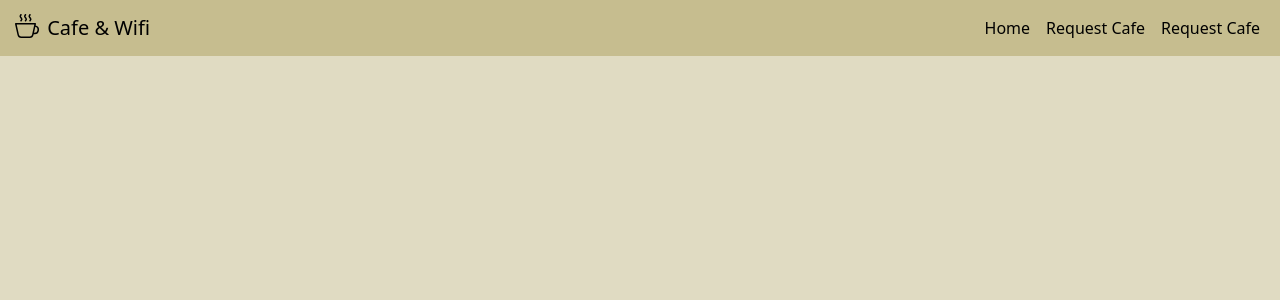
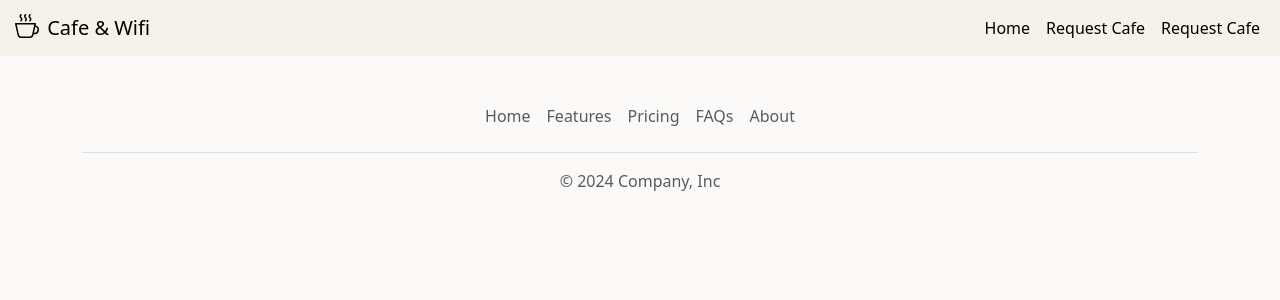
Before and after one commit to mhrafin/Cafe-Wifi-Website, a Flask app: template templates/base.html in a window 1280 px wide. Shown: the top 300 px of the page. Run offline with Flask 3, Linux system fonts and the light colour scheme; the template is opened without the code that fills it, so the values that code supplies are empty.

Commit message:
Add footer

```diff
--- a/templates/base.html
+++ b/templates/base.html
@@ -12,9 +12,10 @@
     />
   </head>
 
-  <body style="background-color: #e0dbc2;">
+  <body style="background-color: #fbfaf8;">
     {% include "nav.html" %}
     {% block content %}{% endblock content%}
+    {% include "footer.html" %}
     <script
       src="https://cdn.jsdelivr.net/npm/bootstrap@5.3.3/dist/js/bootstrap.bundle.min.js"
       integrity="sha384-YvpcrYf0tY3lHB60NNkmXc5s9fDVZLESaAA55NDzOxhy9GkcIdslK1eN7N6jIeHz"
--- /dev/null
+++ b/templates/footer.html
@@ -0,0 +1,22 @@
+<div class="container">
+  <footer class="py-3 my-4">
+    <ul class="nav justify-content-center border-bottom pb-3 mb-3">
+      <li class="nav-item">
+        <a href="#" class="nav-link px-2 text-body-secondary">Home</a>
+      </li>
+      <li class="nav-item">
+        <a href="#" class="nav-link px-2 text-body-secondary">Features</a>
+      </li>
+      <li class="nav-item">
+        <a href="#" class="nav-link px-2 text-body-secondary">Pricing</a>
+      </li>
+      <li class="nav-item">
+        <a href="#" class="nav-link px-2 text-body-secondary">FAQs</a>
+      </li>
+      <li class="nav-item">
+        <a href="#" class="nav-link px-2 text-body-secondary">About</a>
+      </li>
+    </ul>
+    <p class="text-center text-body-secondary">© 2024 Company, Inc</p>
+  </footer>
+</div>
--- a/templates/nav.html
+++ b/templates/nav.html
@@ -1,4 +1,4 @@
-<nav class="navbar navbar-expand-lg" style="background-color: #c6bd8f;">
+<nav class="navbar navbar-expand-lg" style="background-color: #f4f2eb;">
   <div class="container-fluid">
     <button
       class="navbar-toggler"
```
Also changed, not shown: templates/home.html (+64 -32 lines).
